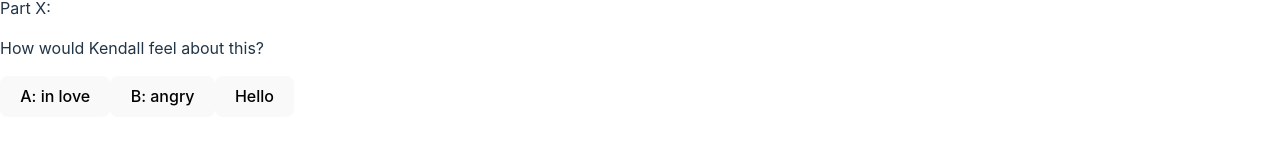
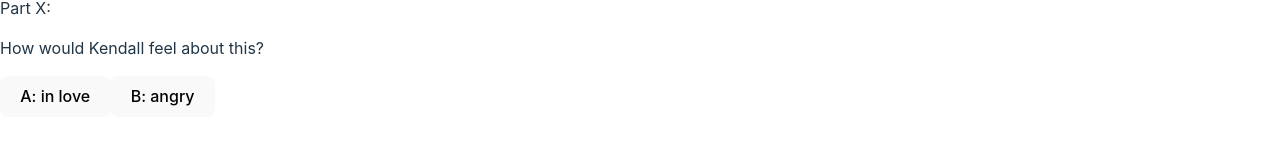
Before and after one commit to kakiii/cc, a React (Vite) app in the folder client/: page / in a window 1280 px wide. Shown: the part 478-622 px from the top of the page. Built offline with nearby package versions, Linux system fonts and the light colour scheme.

Commit message:
delete test

```diff
--- a/client/src/Game.tsx
+++ b/client/src/Game.tsx
@@ -438,11 +438,6 @@ const Game = () => {
     );
   };
 
-  const hello = () => {
-    fetch("/hello")
-      .then((res) => console.log(res.text()))
-      .catch((err) => console.log(err));
-  };
   return (
     <div className="game">
       {showEndingPage ? (
@@ -453,7 +448,6 @@ const Game = () => {
           {renderScene()}
           {result && <p>Result: {result}</p>}
           {gameEnded && <p>Game Ended</p>}
-          <button onClick={hello}>Hello</button>
         </>
       )}
     </div>
```
Also changed, not shown: 1 other file (tests, documents, lock files or other folders).
